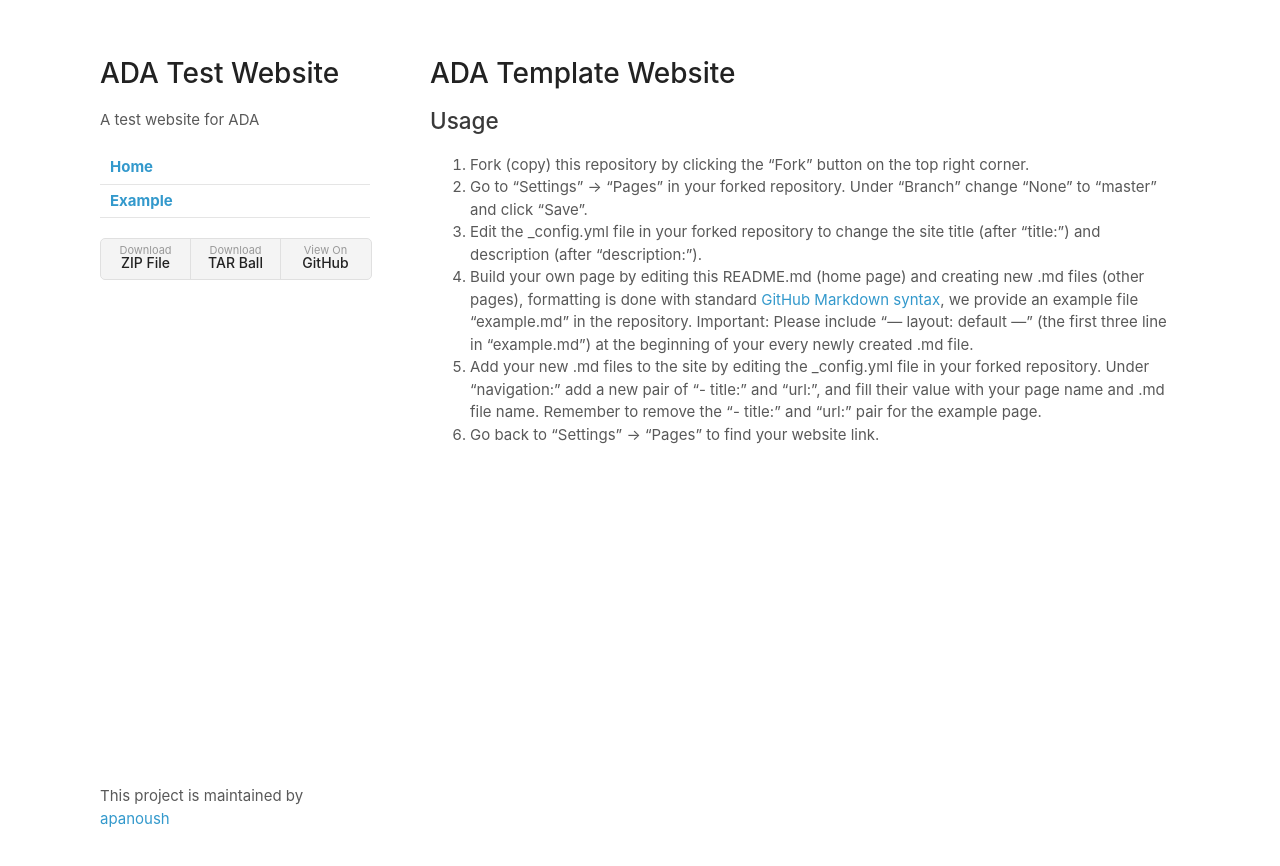
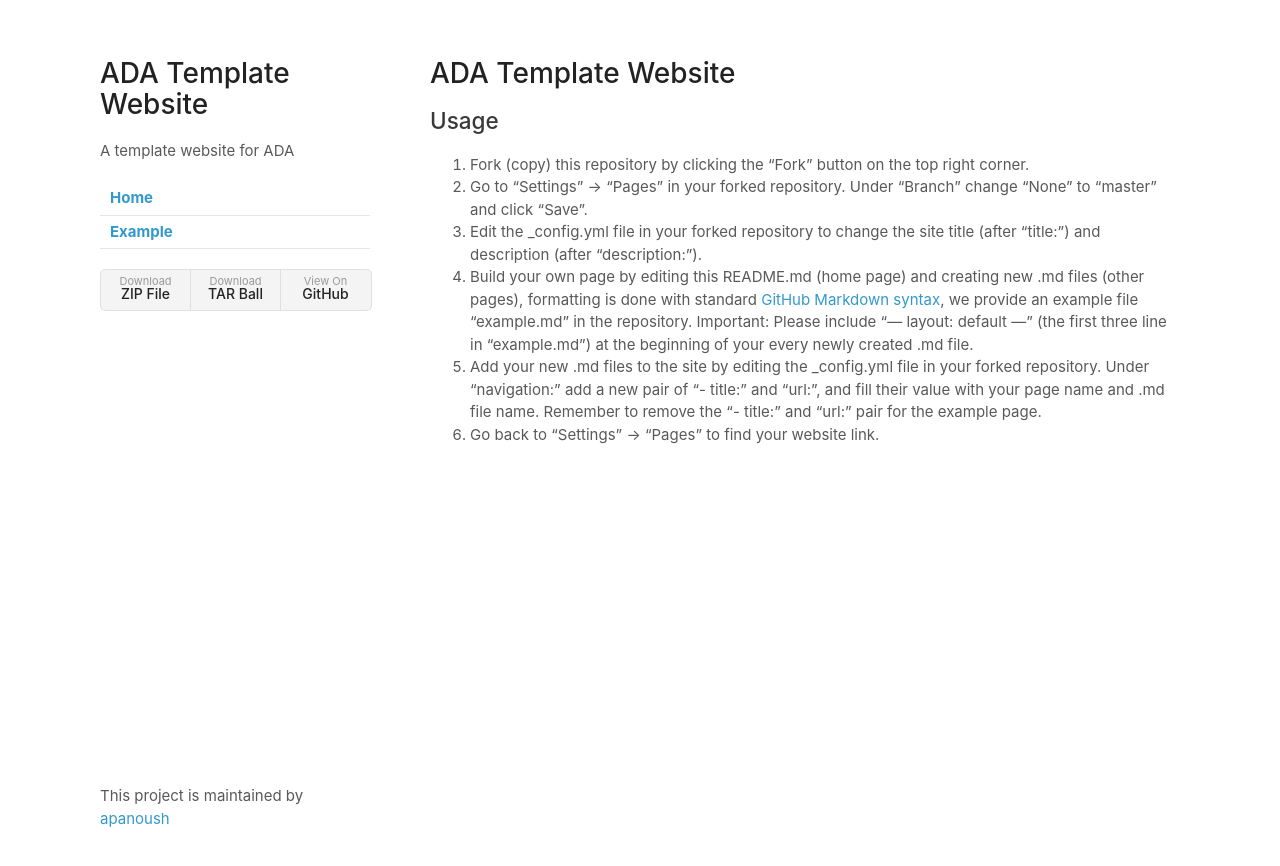
Before and after one commit to apanoush/ada-METAL-website, a Jekyll site: the page built from README.md, in a window 1280 px wide. Shown: the top 866 px of the page. Built offline with Jekyll 4.4.1, drawn with Linux system fonts in a browser that asks for light colours; our own code applies the rules of GitHub Pages for plain Markdown files.

Commit message:
Update _config.yml

```diff
--- a/_config.yml
+++ b/_config.yml
@@ -1,6 +1,6 @@
 theme: jekyll-theme-minimal
-title: ADA Test Website
-description: A test website for ADA
+title: ADA Template Website
+description: A template website for ADA
 show_downloads: True
 navigation:
   - title: Home
```
